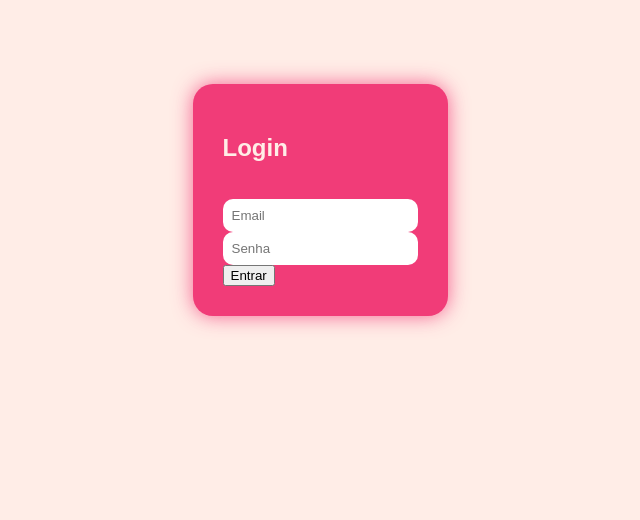
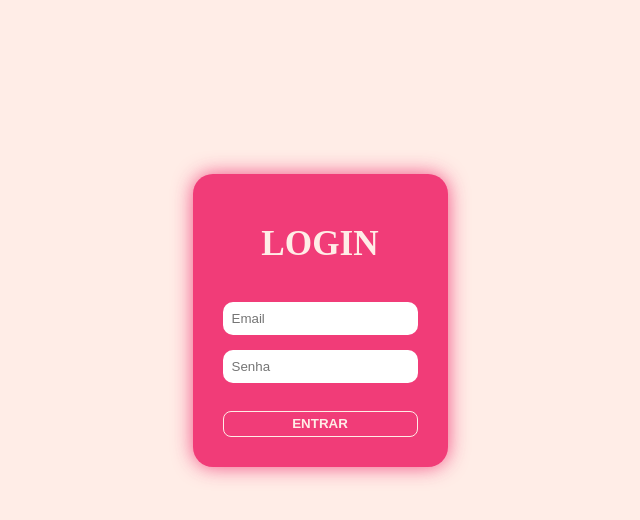
Before and after one commit to graziyye/pagina_de_cadasto, a plain HTML site: page index.html in a window 1280 px wide. Shown: the whole page, without its empty margins (320-960 px from the left). Drawn offline with Linux system fonts and the light colour scheme; a web font is replaced by a local one.

Commit message:
atualização

```diff
--- a/index.html
+++ b/index.html
@@ -13,7 +13,7 @@
         <h2>Login</h2>
         <br><input type="text" placeholder="Email"><br>
         <input type="password" placeholder="Senha"><br>
-        <button>Entrar</button>
+        <button class="btn-entrar">Entrar</button>
     </div>
 </body>
 </html>
--- a/style.css
+++ b/style.css
@@ -1,10 +1,16 @@
+@font-face {
+    font-family: deep;
+    src: url(./Wallman-Bold-free.ttf);
+}
+
+
 body{
     background-color: #ffede7;
-    font-family: Arial, Helvetica, sans-serif;
+    font-family: 'deep';
     display: flex;
     justify-content: center;
     align-items: center;
-    height: 50vh;
+    height: 80vh;
     margin: 0;
 }
 
@@ -13,11 +19,39 @@ body{
     background: #f13c78;
     padding: 30px;
     border-radius: 20px;
-    box-shadow: 0 0 20px #f13c78cb;
+    box-shadow: 0 0 20px #f13c78e5;
 }
 
-.container input{
+.container h2{
+    font-size: 4.4vh;
+    text-align: center;
+    text-transform: uppercase;
+    margin: 20px 0 20px 0;
+}
+
+input{
     border-radius: 10px;
     border: none;
     padding: 9px;
+    margin: 0 0 15px 0;
 }
+
+.btn-entrar{
+    width: 100%;
+    height: 26px;
+    border: solid #ffede7 1.9px;
+    background: transparent;
+    border-radius: 8px;
+    color: #ffede7;
+    text-transform: uppercase;
+    font-weight: 700;
+    margin-top: 13px;
+
+}
+
+.btn-entrar:hover{
+    background: #ffede7;
+    color: #f13c78;
+    transition: .4s;
+    cursor: pointer;
+}
```
